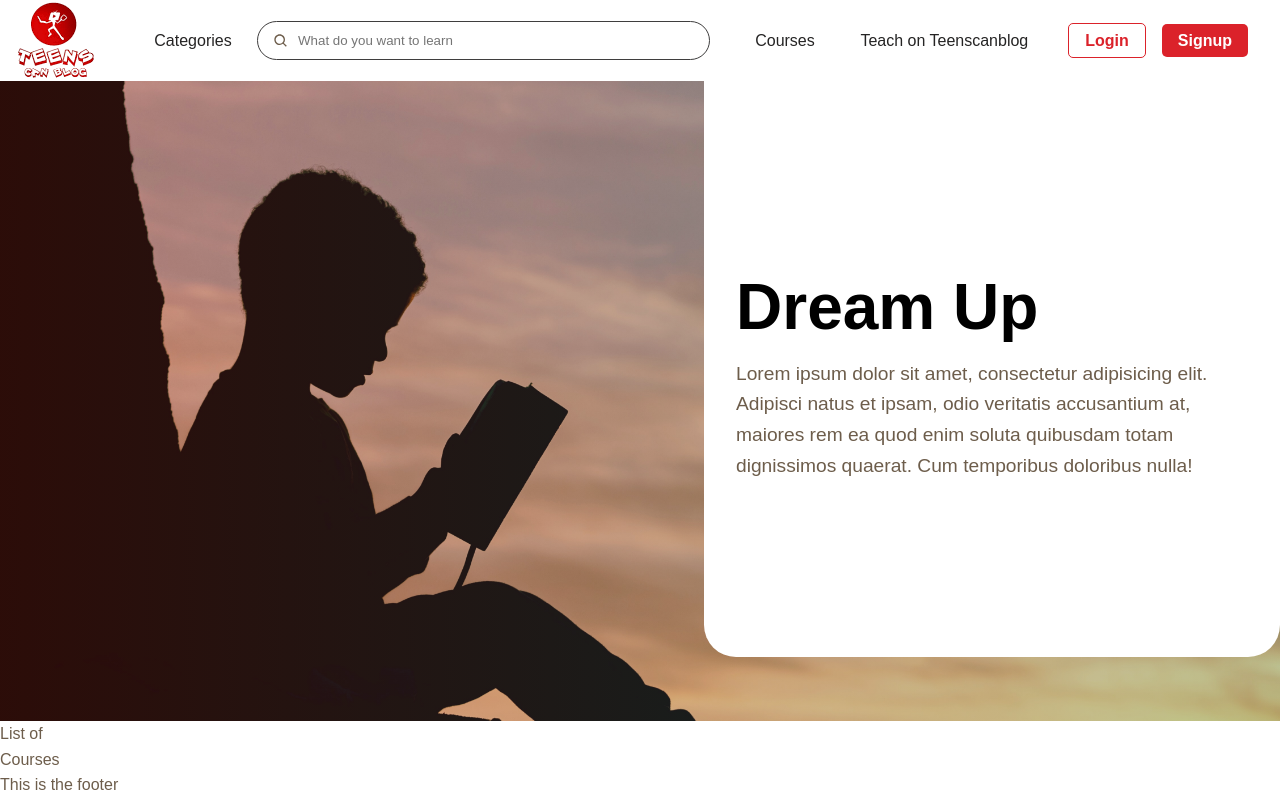
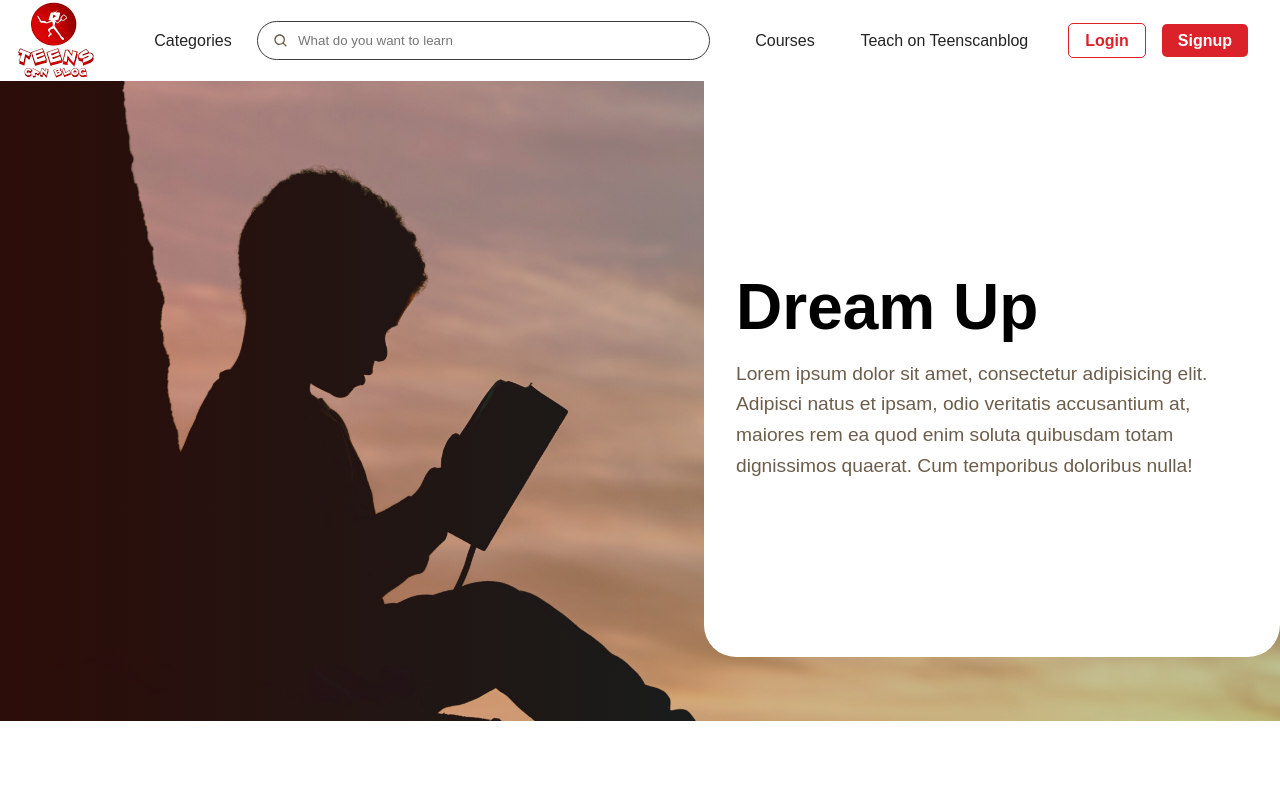
Before and after one commit to Niscolinx/teenscan, a React (Create React App) app: page / in a window 1280 px wide. Shown: the top 800 px of the page. Built offline with nearby package versions, Linux system fonts and the light colour scheme; what react-router-last-location would draw is missing.

Commit message:
building the courses section

```diff
--- a/src/components/Courses.tsx
+++ b/src/components/Courses.tsx
@@ -1,8 +1,8 @@
 const Courses = () => {
     return (
-        <div>
-            List of Courses
-        </div>
+        <>
+           <h1 className='courses_heading '>List of courses</h1>
+        </>
     )
 }
 
--- a/src/sass/base/typography.scss
+++ b/src/sass/base/typography.scss
@@ -21,27 +21,7 @@
     }
 }
 
-.section-sidebar {
-    background-color: $color-primary;
-    grid-row: 1 / -1;
-    grid-column: sidebar-start / sidebar-end;
 
-    display: grid;
-    justify-content: center;
-
-    @media only screen and (max-width: 62.5em) {
-        grid-row: 1 / 2;
-        grid-column: 1 / -1;
-
-        justify-content: end;
-        align-items: center;
-    }
-}
-
-.section-liveChart {
-    background: transparent;
-    grid-column: 1 / -1;
-}
 .header {
     display: grid;
     grid-column: 1 / -1;
@@ -59,9 +39,9 @@
     height: 80vh;
 }
 
-.section-plans {
+.section-courses {
     grid-column: 1 / -1;
-    margin: 10rem 0;
+    margin: 5rem 0;
     padding: 0 5rem;
 }
 
--- a/src/sass/components/hero.scss
+++ b/src/sass/components/hero.scss
@@ -2,7 +2,6 @@
     background-size: cover;
     height: 100%;
     background-repeat: no-repeat;
-    //background-image: url('../../assets/hero4.jpg');
     background-image: linear-gradient(to right, rgba($color-secondary, .2), rgba($color-primary, .3)), url('../../assets/hero4.jpg');
     display: grid;
 
@@ -20,7 +19,6 @@
         margin-bottom: 4rem;
         align-content: center;
         border-radius: 0 0 2rem  2rem;
-       // box-shadow: 20px 6px 20px 0px $color-grey-dark-1;
 
         padding: 2rem;
 
```
